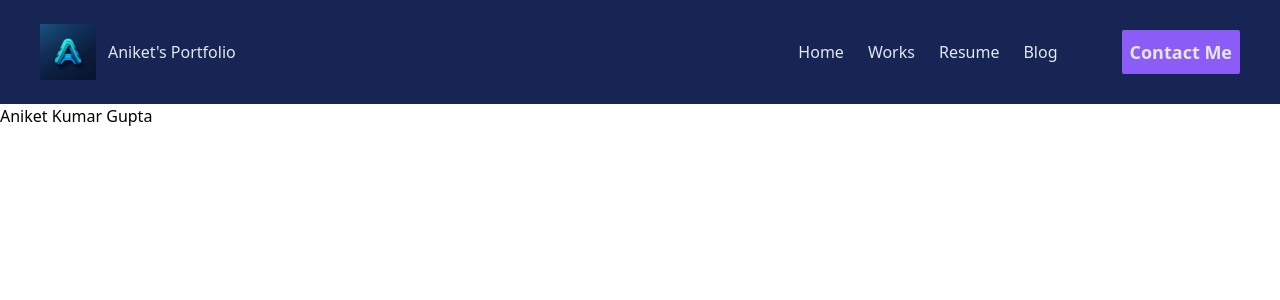
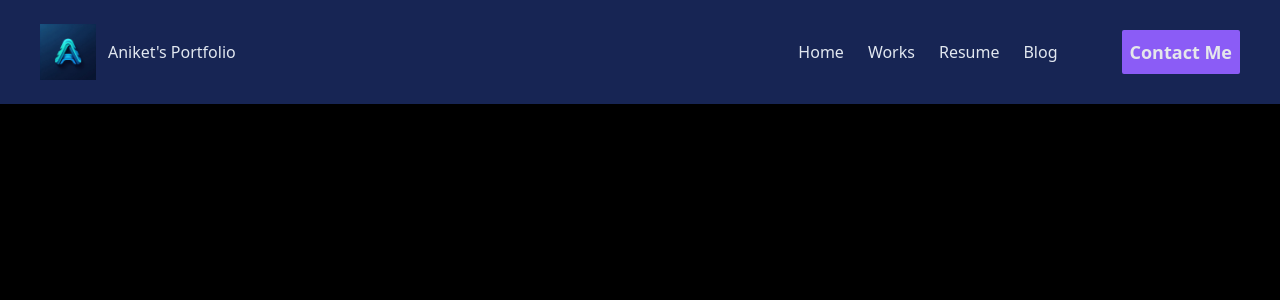
Before and after one commit to Aniket-89/portfolio, a Django app: page / in a window 1280 px wide. Shown: the top 300 px of the page. Run offline with Django 4.2, Linux system fonts and the light colour scheme; style sheets or scripts are compiled from the project's sources; some libraries are stand-ins or nearby versions.

Commit message:
added requirements.txt

```diff
--- a/core/static/core/js/core.js
+++ b/core/static/core/js/core.js
@@ -1,6 +1,15 @@
-const menuIcon = document.querySelector('.mobile-menu-icon');
-const mobileMenu = document.querySelector('.mobile-menu');
+const mobileMenuToggle = document.getElementById('mobile-menu-toggle');
+    const mobileMenu = document.getElementById('mobile-menu');
+    const header = document.getElementsById('header');
 
-menuIcon.addEventListener('click', () => {
-  mobileMenu.classList.toggle('translate-x-0'); // Toggle mobile menu visibility
-});
+    mobileMenuToggle.addEventListener('click', () => {
+      mobileMenu.classList.toggle('translate-x-full');
+      mobileMenuToggle.querySelector('.menu-icon-closed').classList.toggle('hidden');
+      mobileMenuToggle.querySelector('.menu-icon-open').classList.toggle('hidden');
+    });
+    document.addEventListener('scroll', () => {
+        if (window.scrollY > 50) {
+            header.classList.add('sticky', 'top-0', 'h-5');
+        } else {
+        header.classList.remove('sticky', 'top-0', 'h-5');
+    }})
--- a/core/templates/core/index.html
+++ b/core/templates/core/index.html
@@ -1,10 +1,12 @@
 {% extends 'base.html' %}
 {% block body %}
 {% include 'components/header.html' %}
-<main>
-    <section id="hero-section">
+<main class="max-h-dvh">
+    <section id="hero-section" class="bg-black h-lvh">
         <h1>Aniket Kumar Gupta</h1>
     </section>
+
+
 </main>
 {% include 'components/footer.html' %}
 {% endblock body %}
--- a/templates/base.html
+++ b/templates/base.html
@@ -9,7 +9,7 @@
     {% tailwind_css %}
     <link rel="stylesheet" href="{% static 'css/dist/style.css' %}">
 </head>
-<body>
+<body class="bg-gray-950">
     {% block body %}
 
     {% endblock body %}
--- a/templates/components/header.html
+++ b/templates/components/header.html
@@ -1,5 +1,5 @@
 {% load static %}
-<header class="bg-blue-950">
+<header class="bg-blue-950 z-10 fixed top-0 w-full transition-all duration-300" id="header">
   <div class="flex justify-between items-center py-6 px-10 text-slate-200">
     <div class="flex gap-3 items-center">
       <div class="logo-container w-14" id="header-logo">
@@ -14,7 +14,10 @@
         <li class="nav-link mr-6"><a href="#" class="link">Resume</a></li>
         <li class="nav-link mr-6"><a href="#" class="link">Blog</a></li>
       </ul>
-      <button class="cta-btn text-nowrap absolute right-4 bottom-4 z-10 md:static md:self-center bg-violet-500 p-2 text-lg text-gray-200 rounded-sm font-bold hover:bg-violet-200 hover:text-slate-800 transition-colors">Contact Me</button>
+      <div class="">
+
+          <button class="cta-btn text-nowrap fixed right-4 bottom-4 z-10 md:static md:self-center bg-violet-500 p-2 text-lg text-gray-200 rounded-sm font-bold hover:bg-violet-200 hover:text-slate-800 transition-colors">Contact Me</button>
+        </div>
       <div class="mobile-menu-icon md:hidden h-9 w-9">
         <a href="#" id="mobile-menu-toggle">
           <svg class="menu-icon-closed" xmlns="http://www.w3.org/2000/svg" x="0px" y="0px" width="50" height="50" viewBox="0 0 50 50">
@@ -28,7 +31,7 @@
     </nav>
   </div>
 
-  <div class="mobile-menu fixed right-0 w-3/4 h-screen text-blue-100 text-2xl p-8 bg-gray-800 overflow-auto transition-all duration-300 ease-in-out transform translate-x-full" id="mobile-menu">
+  <div class="mobile-menu md:hidden fixed right-0 w-3/4 h-screen text-blue-100 text-2xl p-8 bg-gray-800 overflow-auto transition-all duration-300 ease-in-out transform translate-x-full" id="mobile-menu">
     <nav class="navbar">
       <ul class="nav-links inline-flex flex-col gap-7">
         <li class="nav-link ml-6"><a href="{% url 'core:index' %}" class="link">Home</a></li>
@@ -42,11 +45,24 @@
   <script>
     const mobileMenuToggle = document.getElementById('mobile-menu-toggle');
     const mobileMenu = document.getElementById('mobile-menu');
+    let header = document.getElementById('header');
+    let initialHeight = header.offsetHeight;
 
     mobileMenuToggle.addEventListener('click', () => {
       mobileMenu.classList.toggle('translate-x-full');
       mobileMenuToggle.querySelector('.menu-icon-closed').classList.toggle('hidden');
       mobileMenuToggle.querySelector('.menu-icon-open').classList.toggle('hidden');
     });
+    document.addEventListener('scroll', () => {
+        if (window.scrollY > 50) {
+      header.style.transform = 'md:scale(0.9)';
+      header.style.transformOrigin = 'top center';
+      header.classList.add('shadow-md');
+    } else {
+      header.style.transform = 'none';
+      header.style.transformOrigin = 'none';
+      header.classList.remove('shadow-md');
+    }
+  });
   </script>
 </header>
--- a/theme/static/css/dist/styles.css
+++ b/theme/static/css/dist/styles.css
@@ -844,16 +849,48 @@ select {
   display: none;
 }
 
+.h-5 {
+  height: 1.25rem;
+}
+
 .h-9 {
   height: 2.25rem;
+}
+
+.h-lvh {
+  height: 100lvh;
 }
 
 .h-screen {
   height: 100vh;
 }
 
+.h-4 {
+  height: 1rem;
+}
+
+.h-40 {
+  height: 10rem;
+}
+
+.h-16 {
+  height: 4rem;
+}
+
+.h-auto {
+  height: auto;
+}
+
+.max-h-dvh {
+  max-height: 100dvh;
+}
+
 .w-14 {
   width: 3.5rem;
+}
+
+.w-3\/4 {
+  width: 75%;
 }
 
 .w-9 {
@@ -921,6 +965,11 @@ select {
   border-radius: 0.125rem;
 }
 
+.bg-black {
+  --tw-bg-opacity: 1;
+  background-color: rgb(0 0 0 / var(--tw-bg-opacity));
+}
+
 .bg-blue-950 {
   --tw-bg-opacity: 1;
   background-color: rgb(23 37 84 / var(--tw-bg-opacity));
@@ -941,16 +990,21 @@ select {
   background-color: rgb(139 92 246 / var(--tw-bg-opacity));
 }
 
+.bg-gray-950 {
+  --tw-bg-opacity: 1;
+  background-color: rgb(3 7 18 / var(--tw-bg-opacity));
+}
+
 .p-2 {
   padding: 0.5rem;
 }
 
+.p-8 {
+  padding: 2rem;
+}
+
 .p-10 {
   padding: 2.5rem;
-}
-
-.p-8 {
-  padding: 2rem;
 }
 
 .px-10 {
```
Also changed, not shown: other parts of theme/static/css/dist/styles.css (+36 -14 lines), requirements.txt (added, +30 -0 lines), logo.jpeg (added), 2 other files.
